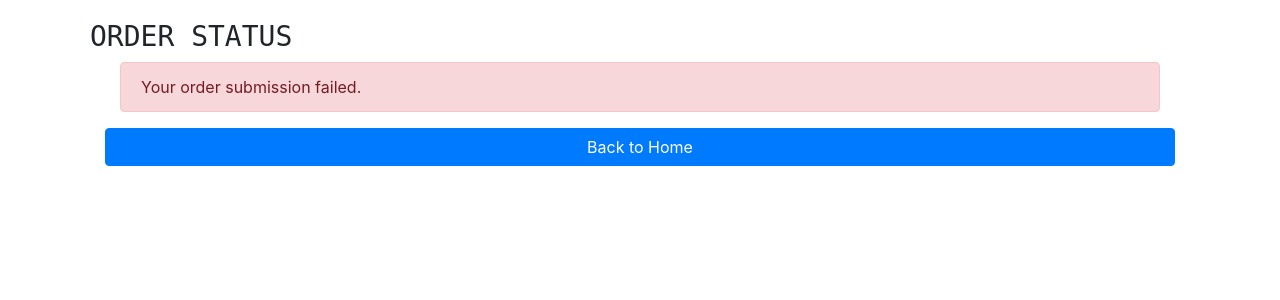
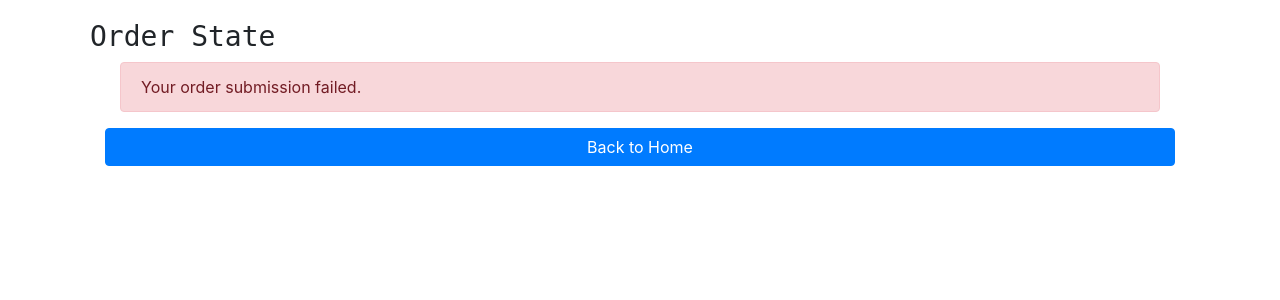
Before and after one commit to wenushkamallikarachchi/Pizza-Ordering-System, a CodeIgniter app: a page that uses application/views/orderPass.php in a window 1280 px wide. Shown: the top 300 px of the page. Run offline with CodeIgniter, Linux system fonts and the light colour scheme.

Commit message:
update the cart model

```diff
--- a/application/models/CartModel.php
+++ b/application/models/CartModel.php
@@ -61,6 +61,7 @@ class CartModel extends CI_Model
                 // prep the price
                 $item['price'] = (float)$item['price'];
                 // create a unique identifier for the item being inserted into the cart
+                //md5=calculates the MD5 hash of a string
                 $rowid = md5($item['id']);
                 // get quantity if it's already there and add it on
                 $old_qty = isset($this->cart_contents[$rowid]['qty']) ? (int)$this->cart_contents[$rowid]['qty'] : 0;
--- a/application/views/orderPass.php
+++ b/application/views/orderPass.php
@@ -1,19 +1,15 @@
 <!DOCTYPE html>
 <html lang="en-US">
 <head>
-    <title>Order Status - CodeIgniter Shopping Cart by CodexWorld</title>
+    <title>Orders</title>
     <meta charset="utf-8">
-
-    <!-- Include bootstrap library -->
     <link href="<?php echo base_url('assets/css/bootstrap.min.css'); ?>" rel="stylesheet">
-
-    <!-- Include custom css -->
     <link href="<?php echo base_url('assets/css/style.css'); ?>" rel="stylesheet">
 
 </head>
 <body>
 <div class="container">
-    <h1>ORDER STATUS</h1>
+    <h1>Order State</h1>
     <div class="col-12">
         <?php
         if (!empty($order)) { ?>
@@ -24,8 +20,7 @@
             <div class="row col-lg-12 ord-addr-info">
                 <div class="hdr">Order Info</div>
                 <p><b>Reference ID:</b> #<?php echo $order['id']; ?></p>
-                <p><b>Total:</b> <?php echo 'Rs' . $order['grand_total']; ?></p>
-                <p><b>Placed On:</b> <?php echo $order['created']; ?></p>
+                <p><b>Total:</b> <?php echo 'Rs'." " .$order['grand_total']; ?></p>
                 <p><b>Buyer Name:</b> <?php echo $order['name']; ?></p>
                 <p><b>Email:</b> <?php echo $order['email']; ?></p>
                 <p><b>Phone:</b> <?php echo $order['phone']; ?></p>
```
